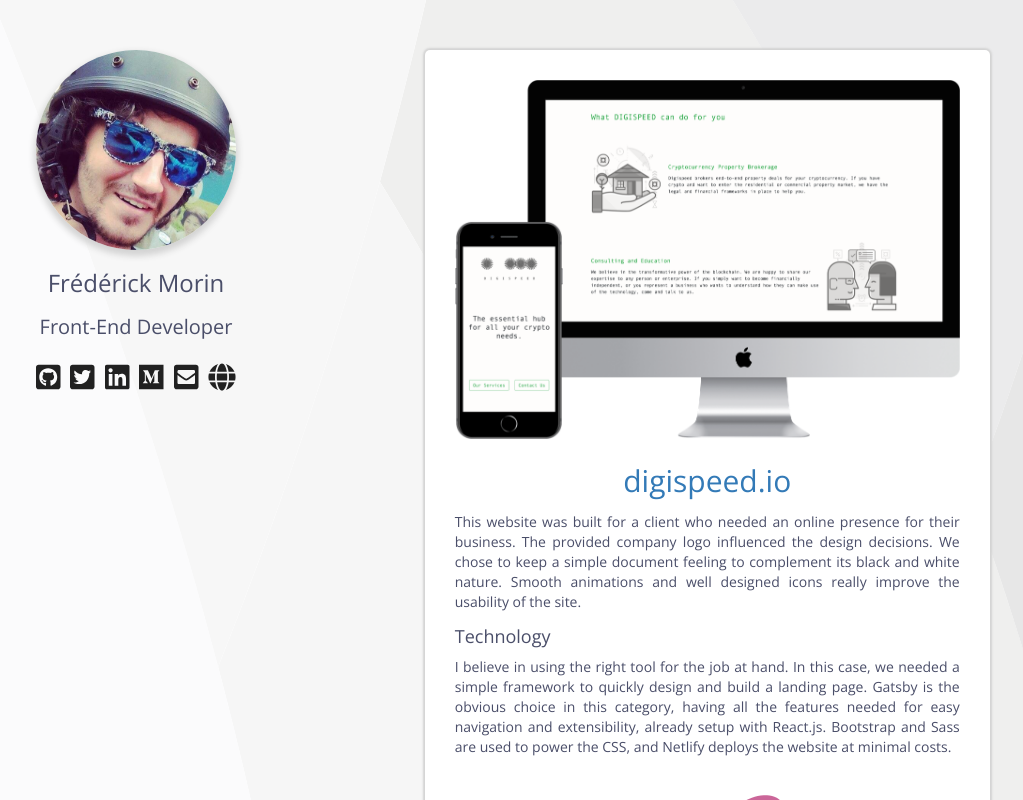
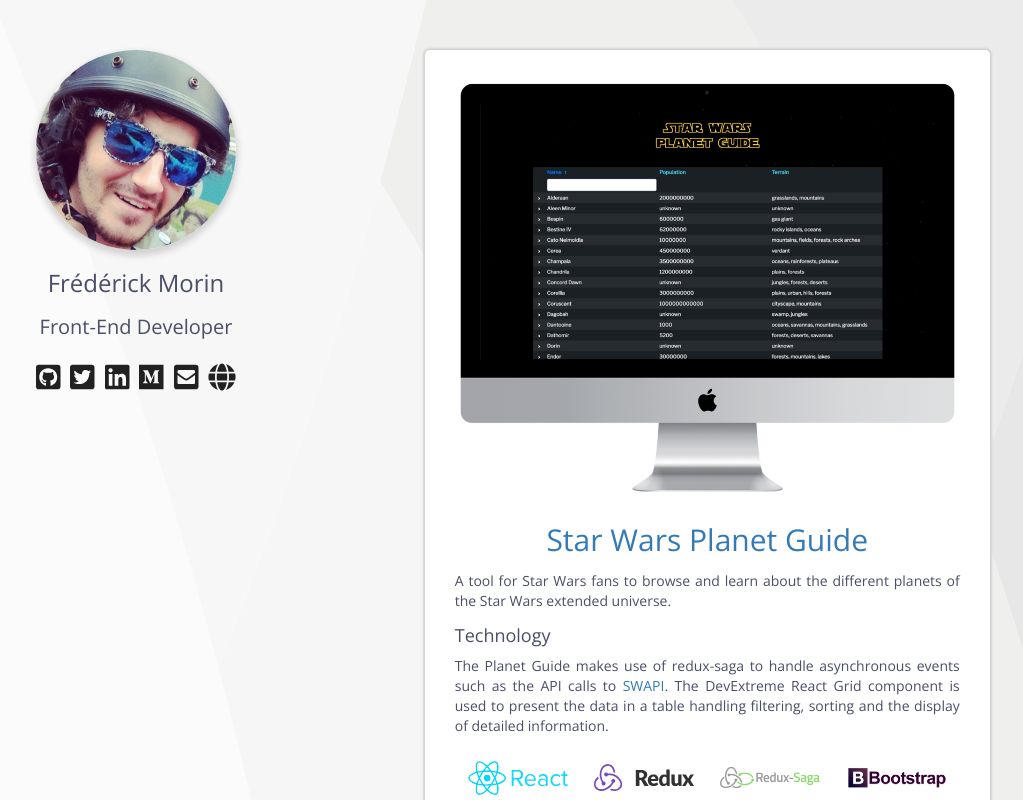
Before and after one commit to freddydumont/github-portfolio, a React (Create React App) app: page / in a window 1280 px wide. Shown: the top 800 px of the page, without its empty margins (88-1111 px from the left). Built offline with nearby package versions, Linux system fonts and the light colour scheme.

Commit message:
Add Star Wars card

```diff
--- a/package.json
+++ b/package.json
@@ -23,6 +23,6 @@
     "test": "react-scripts test --env=jsdom",
     "eject": "react-scripts eject",
     "predeploy": "npm run build",
-    "deploy": "gh-pages -d build"
+    "deploy": "gh-pages -d build --remote publish -b master"
   }
 }
--- a/src/cardData.js
+++ b/src/cardData.js
@@ -5,6 +5,7 @@
 import tictactoe from './images/tictactoe.png';
 import digispeed from './images/digispeed.png';
 import labyrinth from './images/labyrinth.png';
+import starwars from './images/star-wars.png';
 // tech logos
 import howler from './images/techlogos/howler.svg'
 import react from './images/techlogos/react.svg'
@@ -17,8 +18,22 @@
 import sass from './images/techlogos/sass.svg'
 import netlify from './images/techlogos/netlify.svg'
 import tachyons from './images/techlogos/tachyons.png'
+import reduxsaga from './images/techlogos/redux-saga.png'
 
 export default [
+  {
+    projectImage: starwars,
+    link: "https://freddydumont.github.io/star-wars-planet-guide/",
+    name: "Star Wars Planet Guide",
+    description: "A tool for Star Wars fans to browse and learn about the different planets of the Star Wars extended universe.",
+    technology: ["The Planet Guide makes use of redux-saga to handle asynchronous events such as the API calls to ", <a key={'swapi'} href="https://swapi.co" title="Star Wars API" target="_blank" rel="noopener noreferrer">SWAPI</a>, ". The DevExtreme React Grid component is used to present the data in a table handling filtering, sorting and the display of detailed information."],
+    techLogos: [
+      <img src={react} alt="React" key="React" className="logo" />,
+      <img src={redux} alt="Redux" key="Redux" className="logo" />,
+      <img src={reduxsaga} alt="redux-saga" key="reduxsaga" className="logo" />,
+      <img src={bootstrap} alt="Bootstrap" key="Bootstrap" className="logo" />,
+    ]
+  },
   {
     projectImage: digispeed,
     link: "https://www.digispeed.io",
```
Also changed, not shown: DEPLOY.txt (deleted), src/images/star-wars.png (added), src/images/techlogos/redux-saga.png (added).
